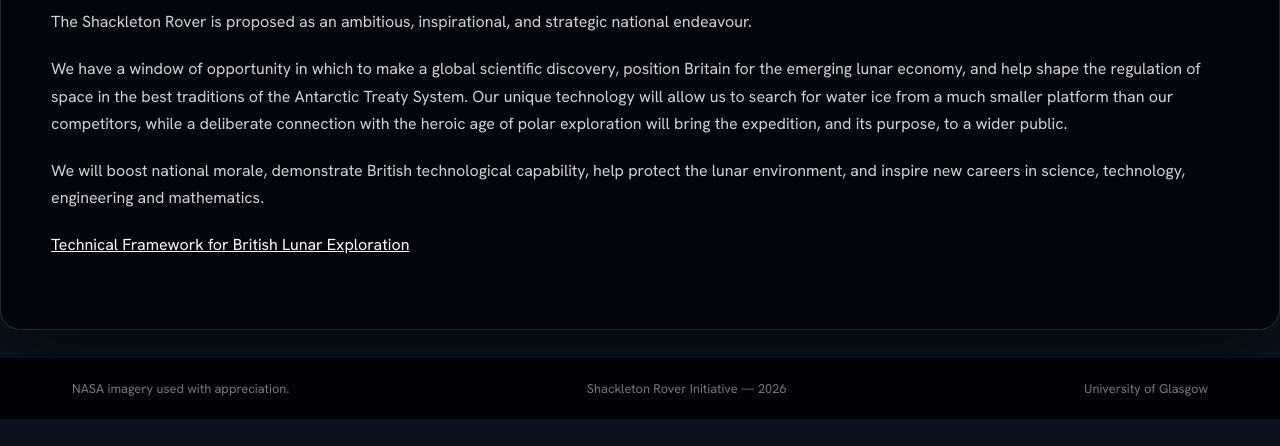
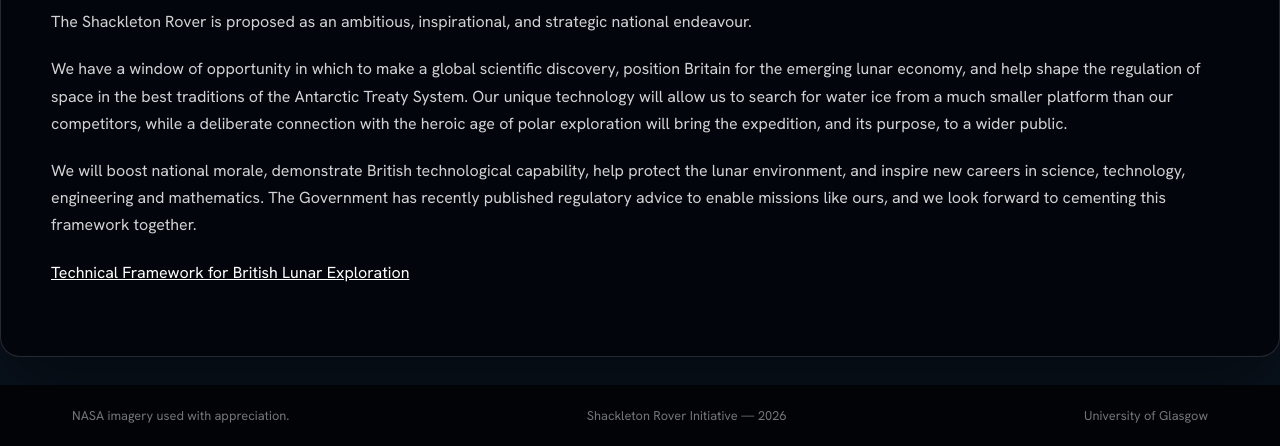
Before and after one commit to pgharkness-cmyk/Shackleton, a plain HTML site: page shackleton-v3/outcomes.html in a window 1280 px wide. Shown: the part 448-894 px from the top of the page. Before the commit the page ends 867 px from the top, so only its background shows below. Drawn offline with Linux system fonts and the light colour scheme; a web font is replaced by a local one.

Commit message:
Enhance outcomes with regulatory framework details
Added information about regulatory advice and framework for lunar missions.

```diff
--- a/shackleton-v3/outcomes.html
+++ b/shackleton-v3/outcomes.html
@@ -73,7 +73,7 @@ The Shackleton Rover is proposed as an ambitious, inspirational, and strategic n
 <p>We have a window of opportunity in which to make a global scientific discovery, position Britain for the emerging lunar economy, and help shape the regulation of space in the best traditions of the Antarctic Treaty System. Our unique technology will allow us to search for water ice from a much smaller platform than our competitors, while a deliberate connection with the heroic age of polar exploration will bring the expedition, and its purpose, to a wider public.
 </p>
 <p>
-We will boost national morale, demonstrate British technological capability, help protect the lunar environment, and inspire new careers in science, technology, engineering and mathematics.
+We will boost national morale, demonstrate British technological capability, help protect the lunar environment, and inspire new careers in science, technology, engineering and mathematics. The Government has recently published regulatory advice to enable missions like ours, and we look forward to cementing this framework together.
 </p>
 <p>
 <a href="https://www.gov.uk/government/publications/technical-framework-on-lunar-operations" style="display: inline !important;">Technical Framework for British Lunar Exploration</a>
```
